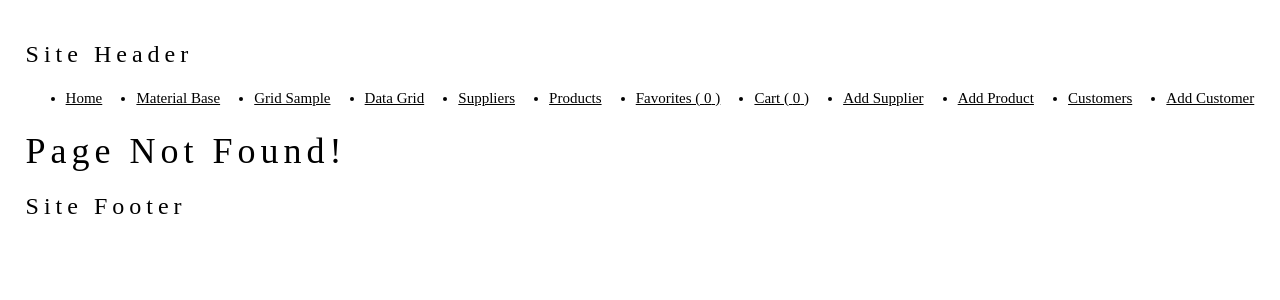
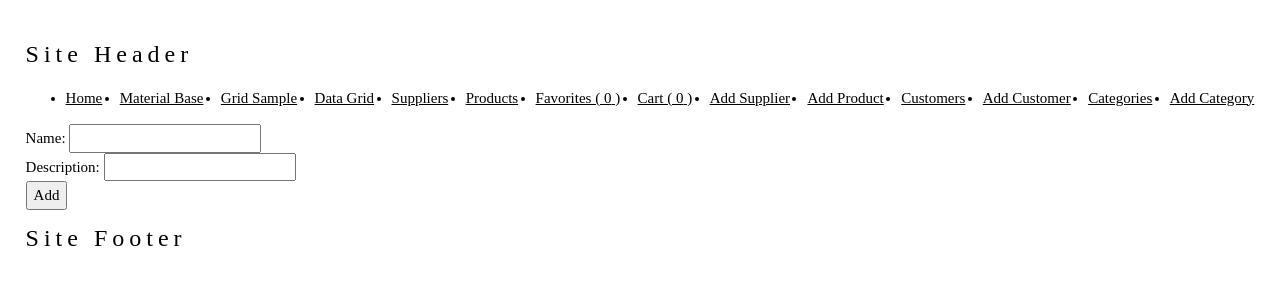
Before and after one commit to yakintech/tr-finans-react-tutorial, a React (Create React App) app: page /addcategory in a window 1280 px wide. Before the commit this address had no page. Shown: the top 300 px of the page. Built offline with nearby package versions, Linux system fonts and the light colour scheme.

Commit message:
base network sample

```diff
--- a/src/App.js
+++ b/src/App.js
@@ -1,5 +1,8 @@
 import { useContext } from "react"
 import { Routes, Route, Link } from "react-router-dom"
+import AddCategory from "./dersler/baseNetworkPages/AddCategory"
+import CategoriesList from "./dersler/baseNetworkPages/CategoriesList"
+import CategoryDetail from "./dersler/baseNetworkPages/CategoryDetail"
 import { cartContext } from "./dersler/contextSample/CartContext"
 import CartPage from "./dersler/contextSample/CartPage"
 import Favorites from "./dersler/contextSample/Favorites"
@@ -44,7 +47,8 @@ function App() {
       <li><Link to='/addproductform'>Add Product</Link></li>
       <li><Link to='/customersUserQuery'>Customers</Link></li>
       <li><Link to='/addCustomer'>Add Customer</Link></li>
-
+      <li><Link to='/categories'>Categories</Link></li>
+      <li><Link to='/addcategory'>Add Category</Link></li>
 
     </ul>
     <Routes>
@@ -65,6 +69,10 @@ function App() {
       <Route path="/addproductform" element={<AddProductForm />}></Route>
       <Route path="/customersUserQuery" element={<CustomersUserQuery />}></Route>
       <Route path="/addCustomer" element={<AddCustomer />}></Route>
+      <Route path="/categories" element={<CategoriesList />}></Route>
+      <Route path="/categories/:id" element={<CategoryDetail />}></Route>
+      <Route path="/addcategory" element={<AddCategory />}></Route>
+
       <Route path="*" element={<NotFound />}></Route>
     </Routes>
 
--- /dev/null
+++ b/src/dersler/baseNetworkPages/AddCategory.jsx
@@ -0,0 +1,43 @@
+import React, { useState } from 'react'
+import { baseNetwork } from '../network/baseNetwork';
+
+function AddCategory() {
+
+    const [name, setname] = useState('');
+    const [description, setdescription] = useState('');
+
+    const add = () => {
+
+        let newCategory = {
+            name: name,
+            description: description
+        }
+
+        baseNetwork.add("categories", newCategory)
+            .then(res => {
+                alert('Success!')
+            })
+
+    }
+
+    return (<>
+
+        <div>
+            <label>Name: </label>
+            <input type='text' onChange={(e) => setname(e.target.value)} />
+        </div>
+
+        <div>
+            <label>Description: </label>
+            <input type='text' onChange={(e) => setdescription(e.target.value)} />
+        </div>
+
+        <div>
+            <button onClick={add}>Add</button>
+        </div>
+
+    </>
+    )
+}
+
+export default AddCategory
--- /dev/null
+++ b/src/dersler/baseNetworkPages/CategoriesList.jsx
@@ -0,0 +1,43 @@
+import React, { useEffect, useState } from 'react'
+import { Link } from 'react-router-dom';
+import { baseNetwork } from '../network/baseNetwork';
+
+function CategoriesList() {
+
+    const [categories, setcategories] = useState([]);
+
+    useEffect(() => {
+        loadCategories();
+    }, []);
+
+
+    const loadCategories = () => {
+        baseNetwork.getAll("categories")
+            .then(res => {
+                setcategories(res)
+            })
+    }
+
+    const deleteCategoryById = (id) => {
+
+        baseNetwork.delete('categories', id)
+            .then(res => {
+                loadCategories();
+            })
+    }
+
+    return (<>
+        <ul>
+            {
+                categories && categories.map(item => <>
+                    <li>
+                        <Link to={'/categories/' + item.id}> {item.name}</Link>
+                        <button onClick={() => deleteCategoryById(item.id)}>Delete Category</button>
+                    </li>
+                </>)
+            }
+        </ul>
+    </>)
+}
+
+export default CategoriesList
--- /dev/null
+++ b/src/dersler/baseNetworkPages/CategoryDetail.jsx
@@ -0,0 +1,27 @@
+import React, { useEffect, useState } from 'react'
+import { useParams } from 'react-router-dom'
+import { baseNetwork } from '../network/baseNetwork';
+
+function CategoryDetail() {
+
+    let { id } = useParams();
+    const [detail, setdetail] = useState({});
+
+    useEffect(() => {
+
+        baseNetwork.getById("categories", id)
+            .then(res => {
+                setdetail(res);
+            })
+
+    }, [])
+
+
+    return (<>
+        <h1>{detail.id}</h1>
+        <h1>{detail.name}</h1>
+        <h1>{detail.description}</h1>
+    </>)
+}
+
+export default CategoryDetail
--- /dev/null
+++ b/src/dersler/network/axiosInstance.js
@@ -0,0 +1,10 @@
+import axios from "axios";
+
+
+
+export const axiosInstance = axios.create({
+    baseURL: 'https://northwind.vercel.app/api/',
+    timeout: 1000
+  });
+
+  //baseUrl tüm axiosInstance üzerinde default tanımlanan url
--- /dev/null
+++ b/src/dersler/network/baseNetwork.js
@@ -0,0 +1,63 @@
+import axios from "axios"
+import { axiosInstance } from "./axiosInstance";
+
+//js objeleri içerisinde function da barındırabilir
+
+export const baseNetwork = {
+
+    //entityUrl -> categories, suppliers vb. ...
+    getAll: async (entityUrl) => {
+        let responseData = [];
+
+        //await anahtar kelimesi ile asenkron fonksiyonu "senkronlaştırıyorum"
+        await axiosInstance
+            .get(entityUrl)
+            .then(res => {
+                responseData = res.data;
+            })
+
+        return responseData;
+
+    },
+
+    //entityUrl -> categories, suppliers vb....
+    //id 4,5,6
+    getById: async (entityUrl, id) => {
+
+        let responseData = {}
+        await axiosInstance.get(entityUrl + "/" + id)
+            .then(res => {
+                responseData = res.data;
+            });
+
+        return responseData;
+
+    },
+
+    //entityurl -> products, suppliers vb.
+    add: async (entityUrl, data) => {
+
+        let response = {};
+
+        await axiosInstance.post(entityUrl, data)
+            .then(res => {
+                let response = res.data;
+            });
+
+        return response;
+
+    },
+
+    delete: async (entityUrl, id) => {
+
+        let response = {}
+
+        await axiosInstance.delete(entityUrl + "/" + id)
+            .then(res => {
+                response = entityUrl;
+            })
+
+        return response;
+
+    }
+}
```
Also changed, not shown: kaynaklar.txt.
